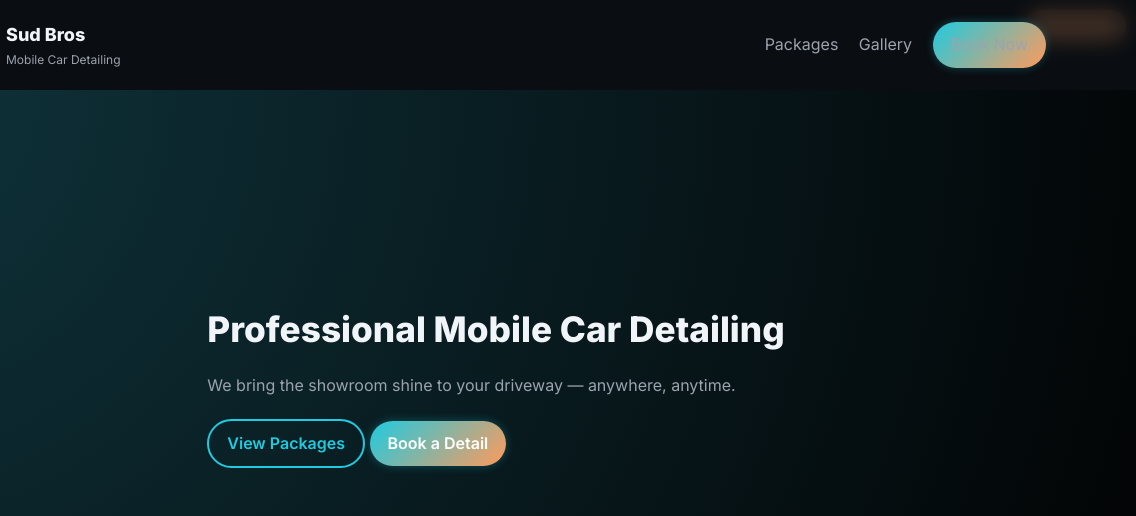
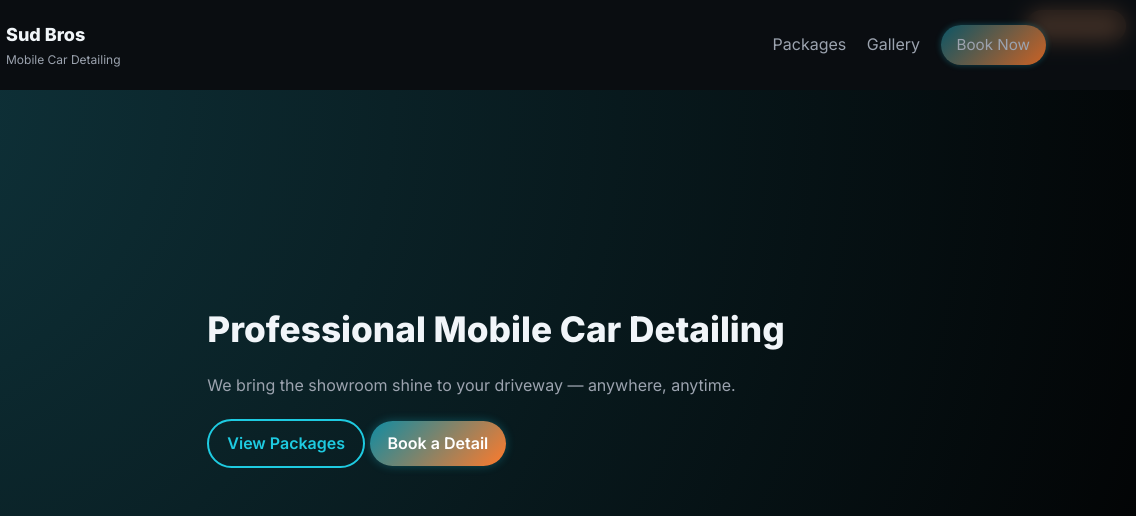
Before and after one commit to Joedog121/Joedog121.github.io, a plain HTML site: page index.html in a window 1280 px wide. Shown: the top 516 px of the page, 144-1280 px from the left. Drawn offline with Linux system fonts and the light colour scheme.

Commit message:
Update styles.css

```diff
--- a/styles.css
+++ b/styles.css
@@ -74,15 +74,32 @@ body {
   cursor: pointer;
   transition: all 0.2s ease;
 }
+
 .btn-primary {
-  background: var(--gradient);
-  color: #fff;
+  background: linear-gradient(135deg, #0f8ca3, #ff7a2b);
+  color: #ffffff;
   box-shadow: 0 0 10px rgba(30, 203, 225, 0.3);
+  border: none;
 }
+
 .btn-primary:hover {
   transform: translateY(-2px);
-  box-shadow: 0 0 20px rgba(30, 203, 225, 0.5);
+  box-shadow: 0 0 20px rgba(255, 154, 91, 0.5);
+  filter: brightness(1.1);
 }
+/* Header Book Now button specific style */
+.nav .btn-primary {
+  background: linear-gradient(135deg, #0b5566, #cc6224);
+  box-shadow: 0 0 6px rgba(30, 203, 225, 0.3);
+  padding: 8px 16px;
+  font-size: 0.95rem;
+}
+
+.nav .btn-primary:hover {
+  filter: brightness(1.2);
+  box-shadow: 0 0 15px rgba(255, 154, 91, 0.6);
+}
+
 .btn-outline {
   border: 2px solid var(--accent1);
   color: var(--accent1);
```
